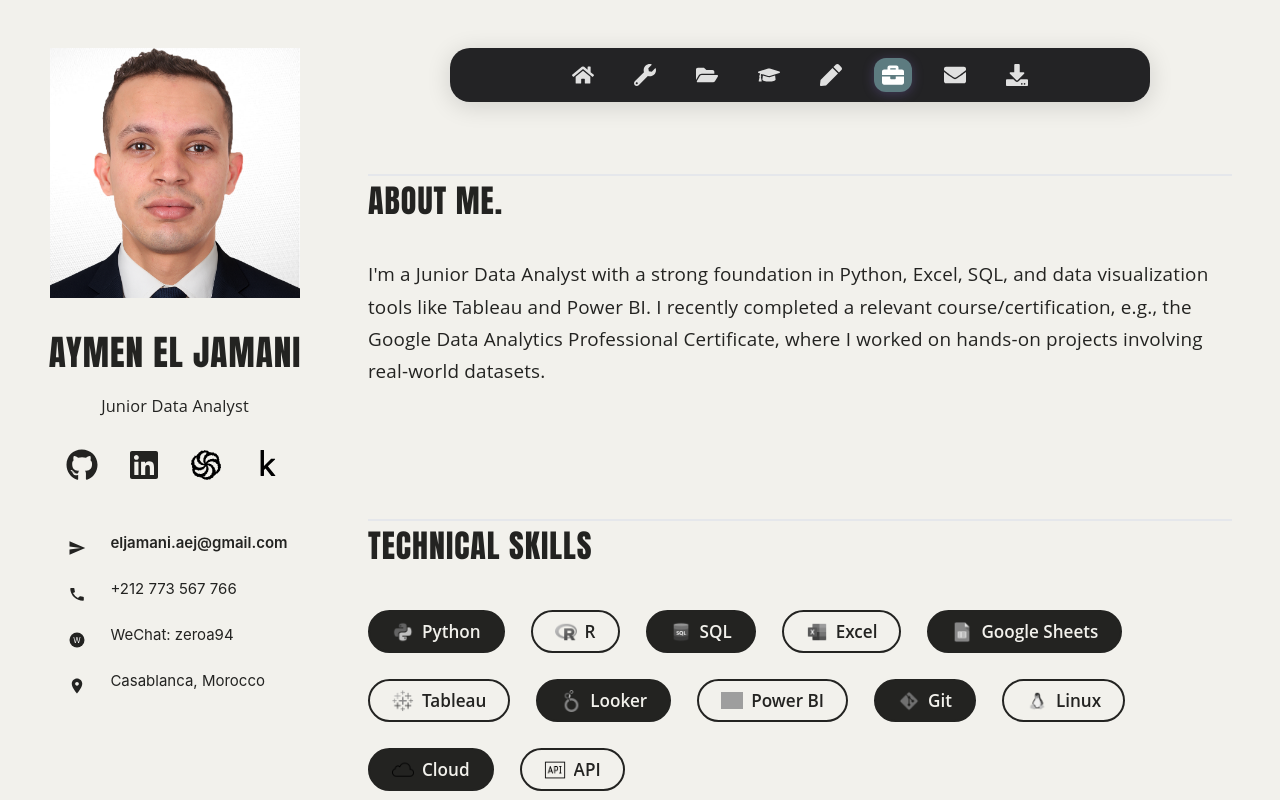
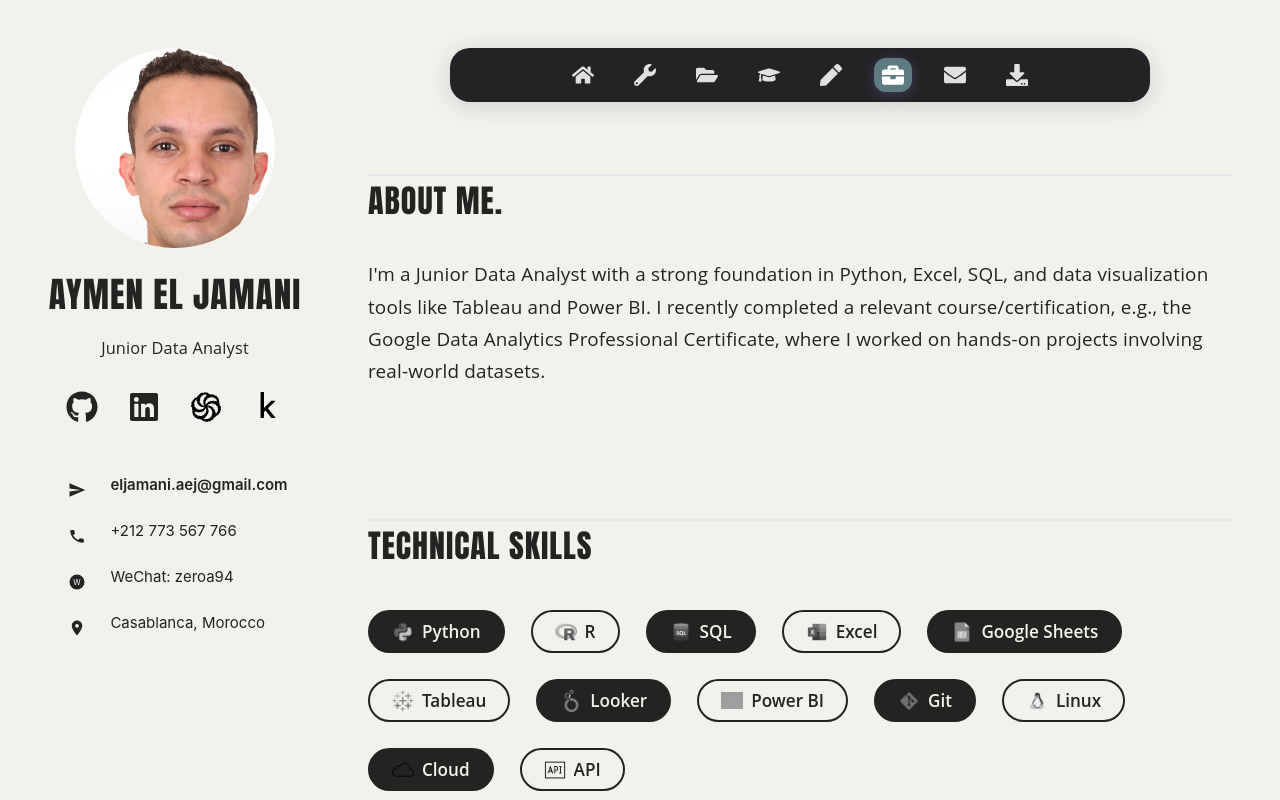
Before and after one commit to eljamani94/porto, a Next.js app: page / in a window 1280 px wide. Shown: the top 800 px of the page. Built offline with nearby package versions, Linux system fonts and the light colour scheme; grey boxes are pictures that could not be loaded.

Commit message:
Fix image handling with Next.js Image component and proper paths

```diff
--- a/components/Sidebar.js
+++ b/components/Sidebar.js
@@ -1,11 +1,22 @@
 import styles from './Sidebar.module.css';
 import { FaGithub, FaLinkedin } from 'react-icons/fa';
-
+import Image from 'next/image';
+import getConfig from 'next/config';
 
 export default function Sidebar() {
+  const { publicRuntimeConfig } = getConfig() || {};
+  const basePath = publicRuntimeConfig?.basePath || '';
   return (
     <aside className={styles.sidebar}>
-      <img src="/pro.png" alt="Profile" className={styles.profileImage} />
+      <div className={styles.profileImageContainer}>
+        <Image
+          src={`${basePath}/pro.png`}
+          alt="Profile"
+          className={styles.profileImage}
+          width={200}
+          height={200}
+        />
+      </div>
       <h2 className={styles.sidebarName}>Aymen El Jamani</h2>
       <div className={styles.sidebarBio}>
         Junior Data Analyst
@@ -13,8 +24,12 @@
       <div className={styles.socials}>
         <a href="https://github.com/your-username" aria-label="GitHub" target="_blank" rel="noopener noreferrer"><FaGithub /></a>
         <a href="https://linkedin.com/in/your-linkedin" aria-label="LinkedIn" target="_blank" rel="noopener noreferrer"><FaLinkedin /></a>
-        <a href="https://www.codewars.com/users/your-username" aria-label="Codewars" target="_blank" rel="noopener noreferrer"><img src="/codewars2.svg" alt="Codewars" width="22" height="22" style={{display:'block'}} /></a>
-        <a href="https://www.kaggle.com/your-username" aria-label="Kaggle" target="_blank" rel="noopener noreferrer"><img src="/kaggle1.svg" alt="Kaggle" width="22" height="22" style={{display:'block'}} /></a>
+        <a href="https://www.codewars.com/users/your-username" aria-label="Codewars" target="_blank" rel="noopener noreferrer">
+          <Image src={`${basePath}/codewars2.svg`} alt="Codewars" width={22} height={22} style={{display:'block'}} />
+        </a>
+        <a href="https://www.kaggle.com/your-username" aria-label="Kaggle" target="_blank" rel="noopener noreferrer">
+          <Image src={`${basePath}/kaggle1.svg`} alt="Kaggle" width={22} height={22} style={{display:'block'}} />
+        </a>
       </div>
       <div className={styles.contactInfo}>
         <div className={styles.contactRow}>
--- a/components/Sidebar.module.css
+++ b/components/Sidebar.module.css
@@ -14,6 +14,20 @@
   color: #232321;
   padding: 48px 0 0 30px;
   box-shadow: none;
+}
+
+.profileImageContainer {
+  width: 200px;
+  height: 200px;
+  position: relative;
+  border-radius: 50%;
+  overflow: hidden;
+  margin-bottom: 20px;
+}
+
+.profileImage {
+  object-fit: cover;
+  border-radius: 50%;
 }
 
 .sidebar::after {
--- a/next.config.js
+++ b/next.config.js
@@ -7,7 +7,12 @@
   basePath: '/porto',
   assetPrefix: '/porto',
   images: {
-    unoptimized: true
+    unoptimized: true,
+    remotePatterns: []
+  },
+  // Add public directory assets to the base path
+  publicRuntimeConfig: {
+    basePath: '/porto',
   }
 };
 
```
